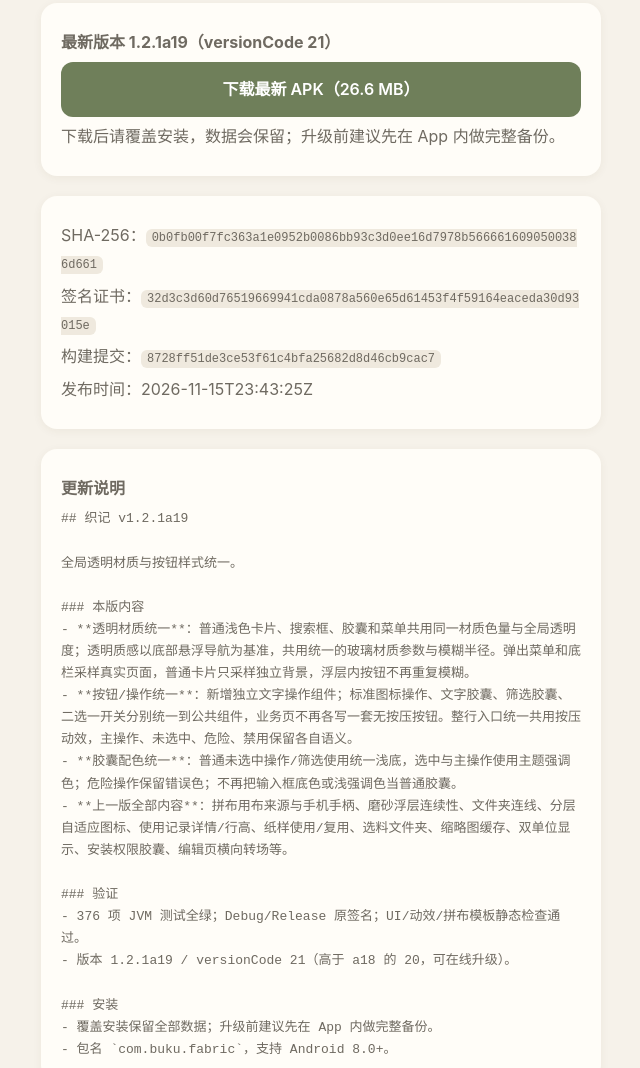
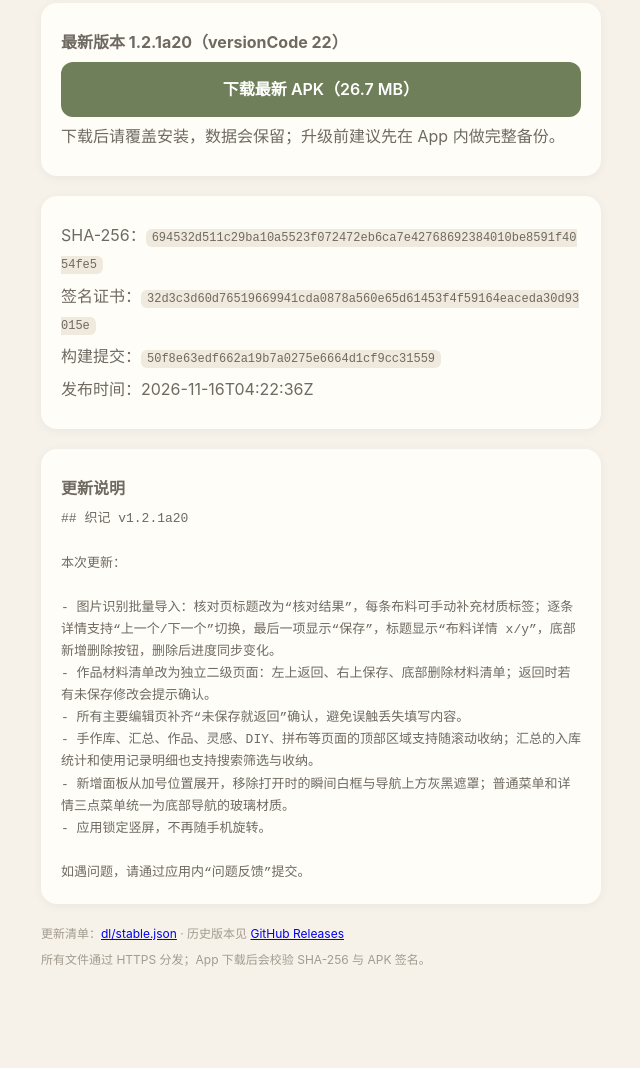
Before and after one commit to youyoudezhuzhu/ZhiJi-Release, a plain HTML site: page docs/index.html in a window 1280 px wide. Shown: the part 120-1188 px from the top of the page, without its empty margins (319-959 px from the left). After the commit the page ends 1129 px from the top, so only its background shows below. Drawn offline with Linux system fonts and the light colour scheme.

Commit message:
pages: sync 1.2.1a20 metadata (auto)

```diff
--- a/docs/index.html
+++ b/docs/index.html
@@ -21,35 +21,30 @@ pre{white-space:pre-wrap;color:#6f6a61;font-size:13px;margin:0}
 <h1>织记 · 自然</h1>
 <p>本地优先的手作记录应用 · Android 8.0+</p>
 <div class="card">
-<p><strong>最新版本 1.2.1a19（versionCode 21）</strong></p>
-<a class="btn" href="dl/latest.apk">下载最新 APK（26.6 MB）</a>
+<p><strong>最新版本 1.2.1a20（versionCode 22）</strong></p>
+<a class="btn" href="dl/latest.apk">下载最新 APK（26.7 MB）</a>
 <p>下载后请覆盖安装，数据会保留；升级前建议先在 App 内做完整备份。</p>
 </div>
 <div class="card">
-<p>SHA-256：<code>0b0fb00f7fc363a1e0952b0086bb93c3d0ee16d7978b5666616090500386d661</code></p>
+<p>SHA-256：<code>694532d511c29ba10a5523f072472eb6ca7e42768692384010be8591f4054fe5</code></p>
 <p>签名证书：<code>32d3c3d60d76519669941cda0878a560e65d61453f4f59164eaceda30d93015e</code></p>
-<p>构建提交：<code>8728ff51de3ce53f61c4bfa25682d8d46cb9cac7</code></p>
-<p>发布时间：2026-11-15T23:43:25Z</p>
+<p>构建提交：<code>50f8e63edf662a19b7a0275e6664d1cf9cc31559</code></p>
+<p>发布时间：2026-11-16T04:22:36Z</p>
 </div>
 <div class="card">
 <p><strong>更新说明</strong></p>
-<pre>## 织记 v1.2.1a19
+<pre>## 织记 v1.2.1a20
 
-全局透明材质与按钮样式统一。
+本次更新：
 
-### 本版内容
-- **透明材质统一**：普通浅色卡片、搜索框、胶囊和菜单共用同一材质色量与全局透明度；透明质感以底部悬浮导航为基准，共用统一的玻璃材质参数与模糊半径。弹出菜单和底栏采样真实页面，普通卡片只采样独立背景，浮层内按钮不再重复模糊。
-- **按钮/操作统一**：新增独立文字操作组件；标准图标操作、文字胶囊、筛选胶囊、二选一开关分别统一到公共组件，业务页不再各写一套无按压按钮。整行入口统一共用按压动效，主操作、未选中、危险、禁用保留各自语义。
-- **胶囊配色统一**：普通未选中操作/筛选使用统一浅底，选中与主操作使用主题强调色；危险操作保留错误色；不再把输入框底色或浅强调色当普通胶囊。
-- **上一版全部内容**：拼布用布来源与手机手柄、磨砂浮层连续性、文件夹连线、分层自适应图标、使用记录详情/行高、纸样使用/复用、选料文件夹、缩略图缓存、双单位显示、安装权限胶囊、编辑页横向转场等。
+- 图片识别批量导入：核对页标题改为“核对结果”，每条布料可手动补充材质标签；逐条详情支持“上一个/下一个”切换，最后一项显示“保存”，标题显示“布料详情 x/y”，底部新增删除按钮，删除后进度同步变化。
+- 作品材料清单改为独立二级页面：左上返回、右上保存、底部删除材料清单；返回时若有未保存修改会提示确认。
+- 所有主要编辑页补齐“未保存就返回”确认，避免误触丢失填写内容。
+- 手作库、汇总、作品、灵感、DIY、拼布等页面的顶部区域支持随滚动收纳；汇总的入库统计和使用记录明细也支持搜索筛选与收纳。
+- 新增面板从加号位置展开，移除打开时的瞬间白框与导航上方灰黑遮罩；普通菜单和详情三点菜单统一为底部导航的玻璃材质。
+- 应用锁定竖屏，不再随手机旋转。
 
-### 验证
-- 376 项 JVM 测试全绿；Debug/Release 原签名；UI/动效/拼布模板静态检查通过。
-- 版本 1.2.1a19 / versionCode 21（高于 a18 的 20，可在线升级）。
-
-### 安装
-- 覆盖安装保留全部数据；升级前建议先在 App 内做完整备份。
-- 包名 `com.buku.fabric`，支持 Android 8.0+。</pre>
+如遇问题，请通过应用内“问题反馈”提交。</pre>
 </div>
 <p class="foot">更新清单：<a href="dl/stable.json">dl/stable.json</a> · 历史版本见 <a href="https://github.com/youyoudezhuzhu/ZhiJi-Release/releases">GitHub Releases</a></p>
 <p class="foot">所有文件通过 HTTPS 分发；App 下载后会校验 SHA-256 与 APK 签名。</p>
```
Also changed, not shown: docs/dl/stable.json (+8 -8 lines), updates/stable.json (+8 -8 lines), docs/dl/SHA256SUMS-1.2.1a19.txt (deleted), docs/dl/SHA256SUMS-1.2.1a20.txt (added).
